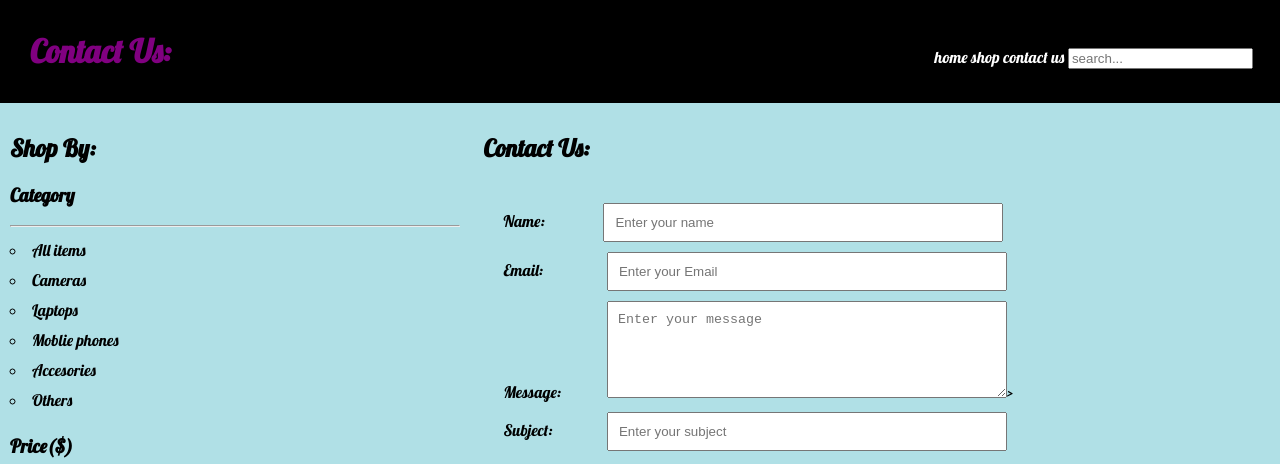
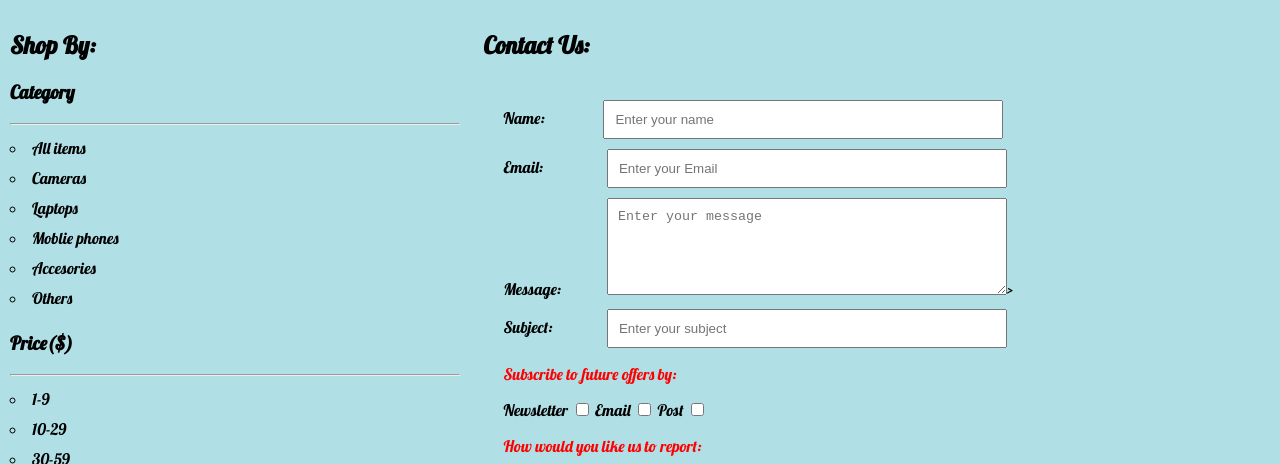
Before and after one commit to Divyanshwick/TechStore, a plain HTML site: page contact.html in a window 1280 px wide. Shown: the top 464 px of the page. Drawn offline with Linux system fonts and the light colour scheme.

Commit message:
Update contact.html

```diff
--- a/contact.html
+++ b/contact.html
@@ -10,18 +10,7 @@
     <link rel="stylesheet" href="styles.css">
 </head>
     <body>
-        <header>
-            <h1 style="margin-left:20px;">Contact Us:</h1>
-            <nav>
-            <ul style="margin-left: 760px;">
-            <li><a href ="index.html">home</a></li>
-            <li><a href="">shop</a></li>
-            <li><a href="contact.html">contact us</a></li>
-            <li><input type="search" placeholder="search..."></li>
-            </ul>
-            </nav>
 
-        </header>
         <aside>
             <h2>Shop By:</h2>
             <section>
```
